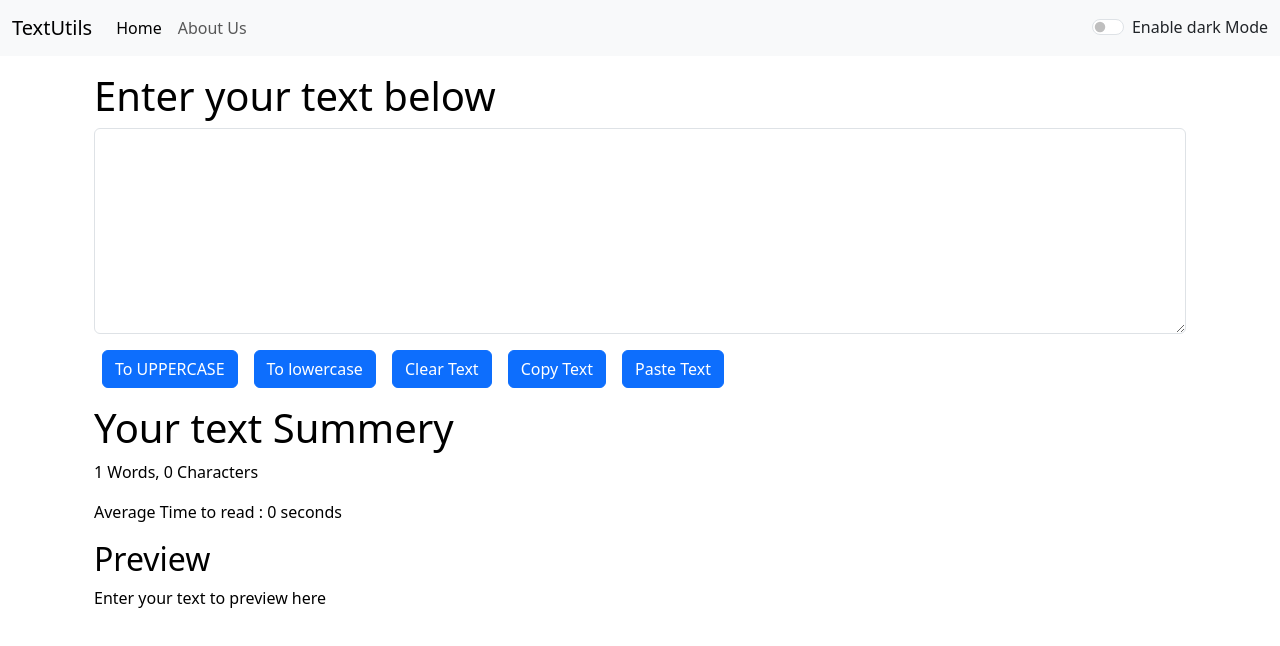
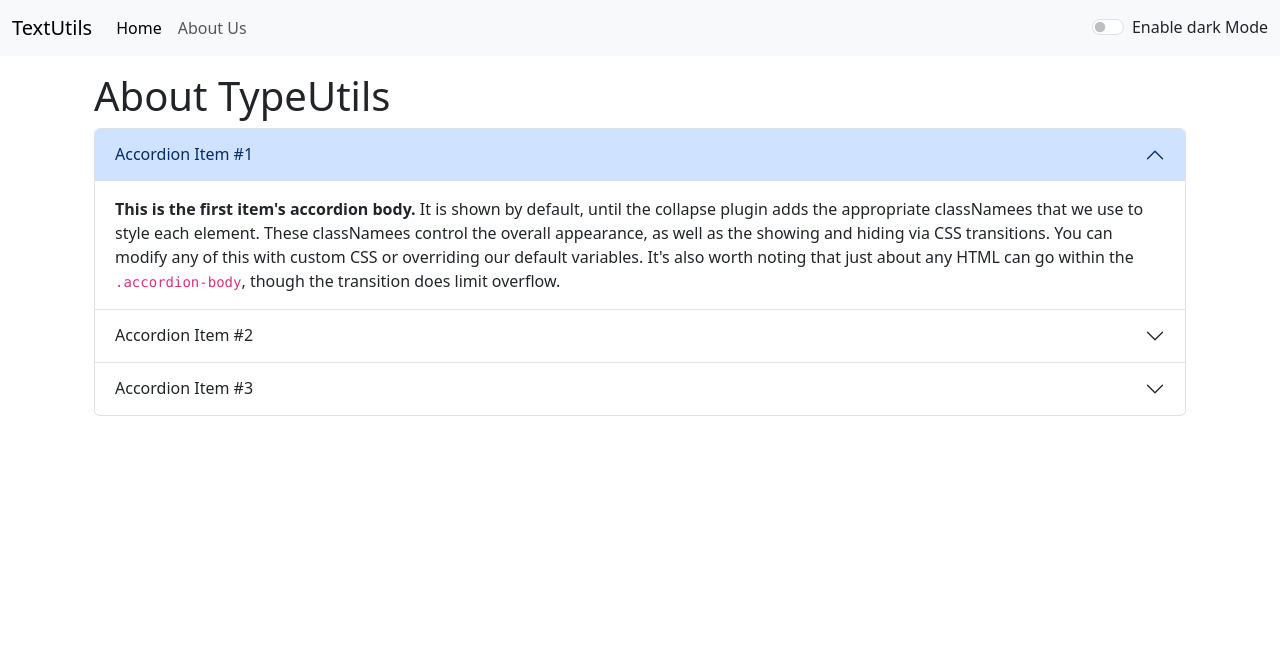
Before and after one commit to lekhok/react-textUtil, a React (Vite) app: page /about in a window 1280 px wide. Shown: the top 646 px of the page. Built offline with nearby package versions, Linux system fonts and the light colour scheme.

Commit message:
Minor updates and Routing

```diff
--- a/package.json
+++ b/package.json
@@ -12,7 +12,8 @@
   "dependencies": {
     "react": "^18.2.0",
     "react-dom": "^18.2.0",
-    "react-hot-toast": "^2.4.1"
+    "react-hot-toast": "^2.4.1",
+    "react-router-dom": "^6.14.2"
   },
   "devDependencies": {
     "@types/react": "^18.2.15",
--- a/src/App.tsx
+++ b/src/App.tsx
@@ -1,9 +1,10 @@
 import {useState} from 'react'
+import toast  from "react-hot-toast";
 
-// import About from "./Components/About/About"
+import About from "./Components/About/About"
 import Navbar from "./Components/Navbar/Navbar"
 import TextForm from "./Components/Textform/TextForm"
-
+import { BrowserRouter as Router , Routes, Route} from 'react-router-dom';
 
 
 
@@ -17,24 +18,48 @@
     {
       setMode('dark')
       document.body.style.backgroundColor = '#27374D'
+      toast('Hello Darkness!',
+  {
+    icon: '👏',
+    style: {
+      borderRadius: '10px',
+      background: '#333',
+      color: '#fff',
+    },
+  }
+);
 
     }
     else {
       setMode('light')
+
+      toast('The light has prevailed', {
+        icon: '👏',
+      });
+
+
       document.body.style.backgroundColor = 'white'
     }
   }
 
   return (
     <div>
-      <Navbar title="TextUtils" aboutText="About Us" mode={mode} toggleMode={toggleMode}/>
+      <Router>
+<Navbar title="TextUtils" aboutText="About Us" mode={mode} toggleMode={toggleMode}/>
 
-      <div className="container my-3">
 
-       <TextForm heading="Enter your text below" mode = {mode}/>
+<div className="container my-3">
 
-      </div>
-      {/* <About /> */}
+
+          <Routes>
+            <Route path="/about" element={<About />}>
+            </Route>
+            <Route path="/" element={<TextForm  heading="Enter your text below" mode = {mode}/>}>
+            </Route>
+          </Routes>
+
+        </div>
+        </Router>
     </div>
   )
 }
--- a/src/Components/About/About.tsx
+++ b/src/Components/About/About.tsx
@@ -1,55 +1,28 @@
-import { useState } from "react";
 
 
 const About = () => {
 
-    const [darkMode, setDarkMode] = useState({
-        color:'black',
-        backgroundColor:'white'
-    })
 
 
-    const toggleDarkMode = () => {
-        if(darkMode.color == 'white')
-        {
-            setDarkMode({
-                color:'black',
-                backgroundColor:'white'
-
-            })
-            setBtnText("Enable Dark Mode")
-        }
-        else {
-            setDarkMode({
-                color:'white',
-                backgroundColor:'black'
-            })
-            setBtnText("Enable Light Mode")
-
-        }
-    }
-
-    const [btnText, setBtnText] = useState("Enable Dark Mode")
-
     return (
-        <div className="container" style={darkMode}>
+        <div className="container" >
             <h1>About TypeUtils</h1>
            <div className="accordion" id="accordionExample">
   <div className="accordion-item">
     <h2 className="accordion-header">
-      <button className="accordion-button" type="button" data-bs-toggle="collapse" data-bs-target="#collapseOne" style={darkMode} aria-expanded="true" aria-controls="collapseOne">
+      <button className="accordion-button" type="button" data-bs-toggle="collapse" data-bs-target="#collapseOne"  aria-expanded="true" aria-controls="collapseOne">
         Accordion Item #1
       </button>
     </h2>
     <div id="collapseOne" className="accordion-collapse collapse show" data-bs-parent="#accordionExample" >
-      <div className="accordion-body" style={darkMode}>
+      <div className="accordion-body" >
         <strong>This is the first item's accordion body.</strong> It is shown by default, until the collapse plugin adds the appropriate classNamees that we use to style each element. These classNamees control the overall appearance, as well as the showing and hiding via CSS transitions. You can modify any of this with custom CSS or overriding our default variables. It's also worth noting that just about any HTML can go within the <code>.accordion-body</code>, though the transition does limit overflow.
       </div>
     </div>
   </div>
-  <div className="accordion-item" style={darkMode}>
+  <div className="accordion-item" >
     <h2 className="accordion-header">
-      <button className="accordion-button collapsed" type="button" data-bs-toggle="collapse" data-bs-target="#collapseTwo" style={darkMode} aria-expanded="false" aria-controls="collapseTwo">
+      <button className="accordion-button collapsed" type="button" data-bs-toggle="collapse" data-bs-target="#collapseTwo"  aria-expanded="false" aria-controls="collapseTwo">
         Accordion Item #2
       </button>
     </h2>
@@ -59,9 +32,9 @@
       </div>
     </div>
   </div>
-  <div className="accordion-item" style={darkMode}>
+  <div className="accordion-item" >
     <h2 className="accordion-header">
-      <button className="accordion-button collapsed" type="button" data-bs-toggle="collapse" data-bs-target="#collapseThree" style={darkMode} aria-expanded="false" aria-controls="collapseThree">
+      <button className="accordion-button collapsed" type="button" data-bs-toggle="collapse" data-bs-target="#collapseThree"  aria-expanded="false" aria-controls="collapseThree">
         Accordion Item #3
       </button>
     </h2>
@@ -72,8 +45,6 @@
     </div>
   </div>
 </div>
-        <div className="container my-3"></div>
-        <button type="button" className="btn btn-primary" onClick={toggleDarkMode}>{btnText}</button>
 
         </div>
     )
--- a/src/Components/Navbar/Navbar.tsx
+++ b/src/Components/Navbar/Navbar.tsx
@@ -1,3 +1,6 @@
+import {Link} from 'react-router-dom'
+
+
 interface NavbarProps {
   title: string;
   aboutText: string;
@@ -14,17 +17,17 @@
   return (
     <nav className="navbar navbar-expand-lg bg-body-tertiary" data-bs-theme={props.mode}>
       <div className="container-fluid">
-        <a className="navbar-brand" href="#">{props.title}</a>
+        <Link className="navbar-brand" to="#">{props.title}</Link>
         <button className="navbar-toggler" type="button" data-bs-toggle="collapse" data-bs-target="#navbarSupportedContent" aria-controls="navbarSupportedContent" aria-expanded="false" aria-label="Toggle navigation">
           <span className="navbar-toggler-icon"></span>
         </button>
         <div className="collapse navbar-collapse" id="navbarSupportedContent">
           <ul className="navbar-nav me-auto mb-2 mb-lg-0">
             <li className="nav-item">
-              <a className="nav-link active" aria-current="page" href="#">Home</a>
+              <Link className="nav-link active" aria-current="page" to="/">Home</Link>
             </li>
             <li className="nav-item">
-              <a className="nav-link" href="#">{props.aboutText}</a>
+              <Link className="nav-link" to="/About">{props.aboutText}</Link>
             </li>
           </ul>
           {/* <form className="d-flex" role="search">
```
Also changed, not shown: 2 other files (tests, documents, lock files or other folders).
